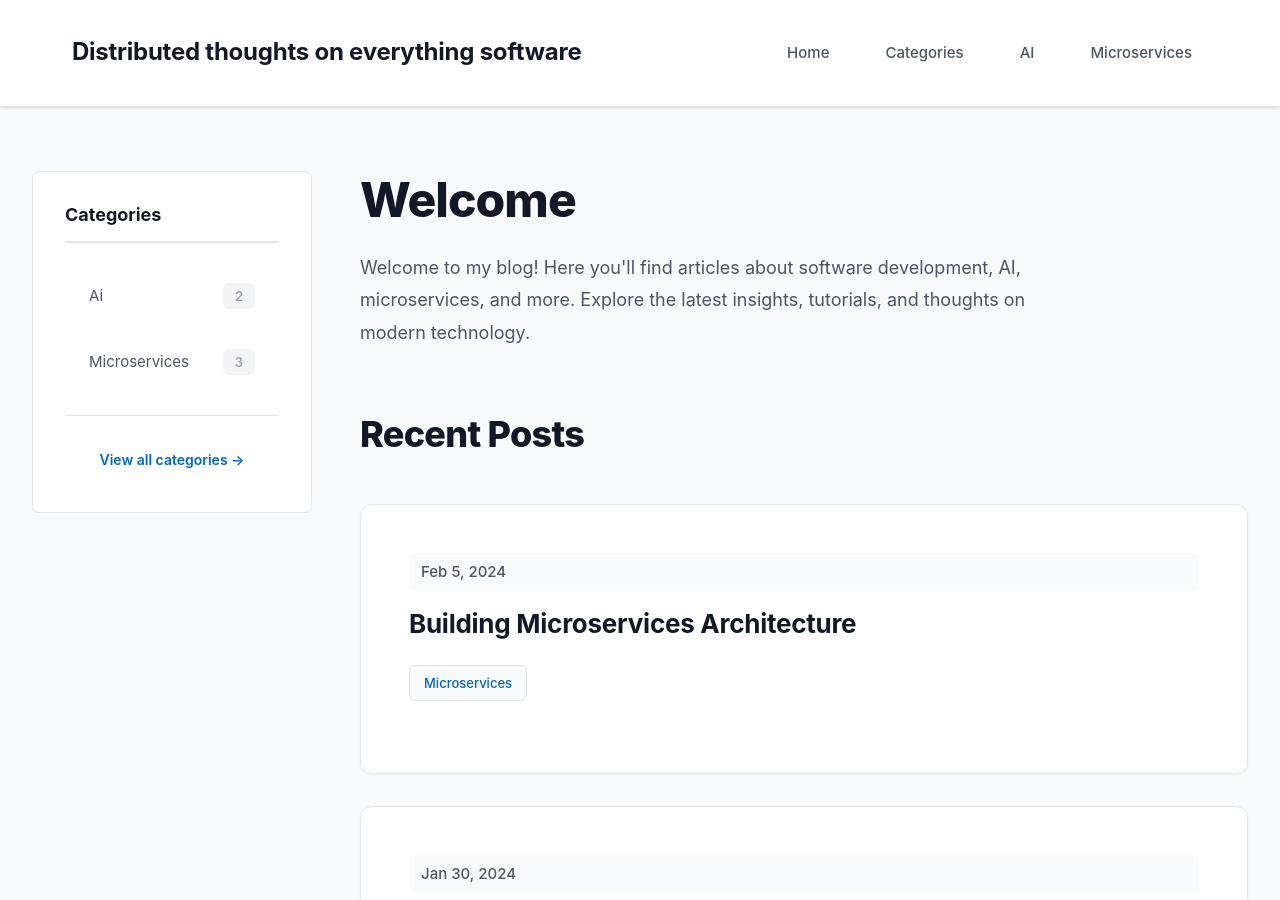
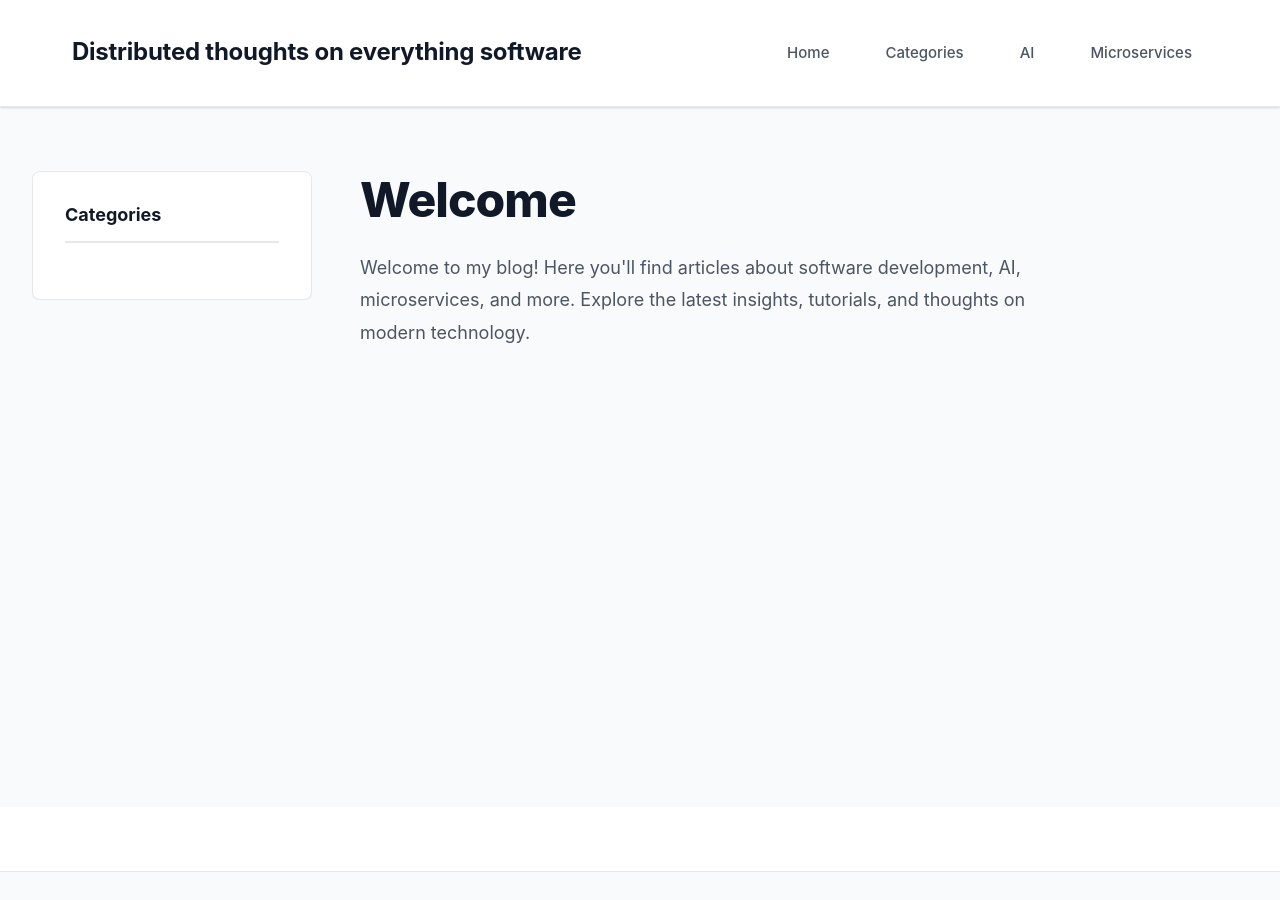
Before and after one commit to a-sharma11/blogposts, a Jekyll site: the page built from index.html, in a window 1280 px wide and 900 px high. Built offline with Jekyll 4.4.1, drawn with Linux system fonts in a browser that asks for light colours; some of the changed text lies outside the part shown.

Commit message:
removed all blogposts

```diff
--- a/_includes/sidebar.html
+++ b/_includes/sidebar.html
@@ -11,8 +11,5 @@
         </a>
       {% endfor %}
     </nav>
-    <div class="sidebar-footer">
-      <a href="{{ '/categories' | relative_url }}" class="sidebar-view-all">View all categories →</a>
-    </div>
   </div>
 </aside>
--- a/assets/main.css
+++ b/assets/main.css
@@ -928,14 +928,14 @@ a[style*="background: var(--primary-color)"]:hover {
 .sidebar-nav {
   display: flex;
   flex-direction: column;
-  gap: 0.5rem;
+  gap: 0.25rem;
 }
 
 .sidebar-link {
   display: flex;
   justify-content: space-between;
   align-items: center;
-  padding: var(--spacing-sm) var(--spacing-md);
+  padding: 0.5rem var(--spacing-md);
   color: var(--text-secondary);
   text-decoration: none;
   border-radius: var(--radius-sm);
@@ -975,28 +975,6 @@ a[style*="background: var(--primary-color)"]:hover {
   color: white;
 }
 
-.sidebar-footer {
-  margin-top: var(--spacing-md);
-  padding-top: var(--spacing-md);
-  border-top: 1px solid var(--border-color);
-}
-
-.sidebar-view-all {
-  display: block;
-  text-align: center;
-  color: var(--primary-color);
-  font-size: 0.875rem;
-  font-weight: 600;
-  text-decoration: none;
-  padding: var(--spacing-xs);
-  border-radius: var(--radius-sm);
-  transition: all 0.2s ease;
-}
-
-.sidebar-view-all:hover {
-  background: var(--bg-secondary);
-  text-decoration: none;
-}
 
 /* Responsive: Hide sidebar on mobile, show on tablet+ */
 @media (max-width: 1024px) {
```
Also changed, not shown: _posts/2024-01-15-welcome-to-jekyll.md (deleted, +0 -30 lines), _posts/2024-01-20-getting-started-with-github-pages.md (deleted, +0 -47 lines), _posts/2024-01-25-introduction-to-artificial-intelligence.md (deleted, +0 -38 lines), _posts/2024-01-30-machine-learning-basics.md (deleted, +0 -56 lines), _posts/2024-02-05-building-microservices-architecture.md (deleted, +0 -60 lines).
